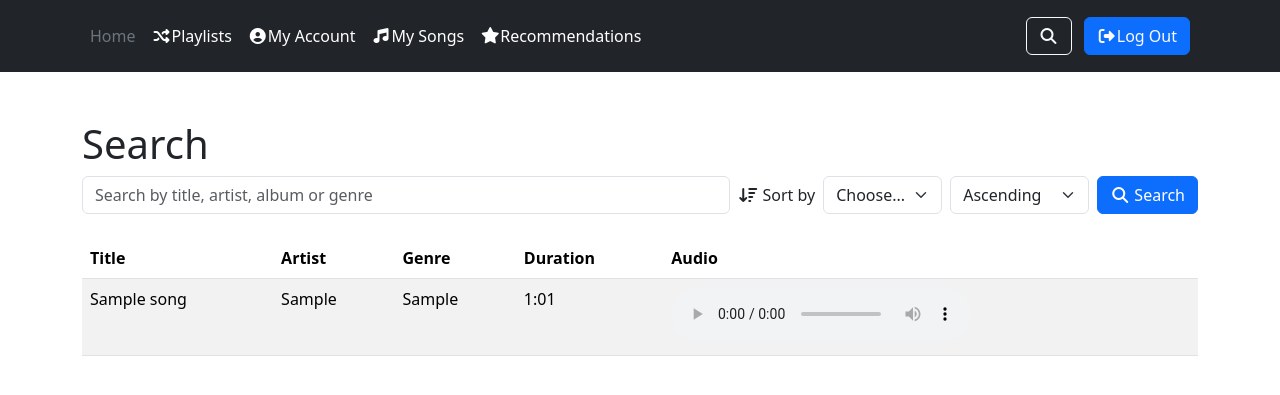
After one commit to CS4300-CS5300-FA26/team-7, a Django app: page /search/ in a window 1280 px wide. The commit adds this page. Shown: the top 395 px of the page. Run offline with Django 5.2, Linux system fonts and the light colour scheme; a user stored in the database is signed in; tables that the repository leaves empty hold one stand-in row (values such as "Sample post").

Commit message:
Added Sort ability and a new search page where sorting is available
Updated base.html and urls.py for new page.
Added search.html which is a new page for searching and sorting songs.
Updated views.py with new sorting and search functionality.

```diff
--- a/crate/templates/crate/base.html
+++ b/crate/templates/crate/base.html
@@ -28,7 +28,7 @@
             {% endif %}
           </ul>
 
-          <div class="text-end">
+          <div class="text-end d-flex align-items-center">
           {% if not user.is_authenticated %}
               <a class="btn btn-primary" href="{% url 'login' %}"><i class="fa-solid fa-right-to-bracket"></i>Log In</a>
               <a class="btn btn-warning" href="{% url 'signup' %}">Sign-up</a>
@@ -36,6 +36,7 @@
           <!-- Django 5+ requires a POST request to securely log out -->
             <form action="{% url 'logout' %}" method="post">
                 {% csrf_token %}
+                <a class="btn btn-outline-light me-2" href="{% url 'search' %}" title="Search" aria-label="Search"><i class="fa-solid fa-magnifying-glass"></i></a>
                 <button class="btn btn-primary text-light me-2" type="submit"><i class="fa-solid fa-right-from-bracket"></i>Log Out</button>
             </form>
           {% endif %}
--- /dev/null
+++ b/crate/templates/crate/search.html
@@ -0,0 +1,83 @@
+{% extends "crate/base.html" %}
+
+{% block title %}Search - Crate{% endblock %}
+
+{% block content %}
+<div class="container mt-5">
+    <h1>Search</h1>
+
+    <form method="get" action="{% url 'search' %}" class="row g-2 align-items-center mb-4" id="search-form">
+        <div class="col-12 col-md">
+            <input type="search" name="q" value="{{ q }}" class="form-control"
+                placeholder="Search by title, artist, album or genre" aria-label="Search songs">
+        </div>
+        <div class="col-auto">
+            <label for="sort-select" class="col-form-label"><i class="fa-solid fa-arrow-down-wide-short"></i> Sort
+                by</label>
+        </div>
+        <div class="col-auto">
+            <select name="sort" id="sort-select" class="form-select">
+                {% if not current_sort %}<option value="" selected disabled>Choose...</option>{% endif %}
+                {% for value in sort_choices %}
+                <option value="{{ value }}" {% if value == current_sort %}selected{% endif %}>{{ value|capfirst }}</option>
+                {% endfor %}
+            </select>
+        </div>
+        <div class="col-auto">
+            <select name="dir" id="sort-dir" class="form-select" aria-label="Sort direction">
+                <option value="asc" {% if current_dir == 'asc' %}selected{% endif %}>Ascending</option>
+                <option value="desc" {% if current_dir == 'desc' %}selected{% endif %}>Descending</option>
+            </select>
+        </div>
+        <div class="col-auto">
+            <button type="submit" class="btn btn-primary"><i class="fa-solid fa-magnifying-glass"></i> Search</button>
+        </div>
+    </form>
+
+    {% if songs %}
+    <table class="table table-striped">
+        <thead>
+            <tr>
+                <th>Title</th>
+                <th>Artist</th>
+                <th>Genre</th>
+                <th>Duration</th>
+                <th>Audio</th>
+            </tr>
+        </thead>
+        <tbody>
+            {% for song in songs %}
+            <tr>
+                <td>{{ song.title }}</td>
+                <td>{{ song.artist }}</td>
+                <td>{{ song.genre }}</td>
+                <td>{% if song.minutes is not None and song.seconds is not None %}{{ song.minutes }}:{{song.seconds|stringformat:"02d" }}{% endif %}</td>
+                <td>
+                    {% if song.audio_file %}
+                    <audio controls>
+                        <source src="{{ song.audio_file.url }}">
+                        Your browser does not support the audio element.
+                    </audio>
+                    {% else %}
+                    <em>No audio file</em>
+                    {% endif %}
+                </td>
+            </tr>
+            {% endfor %}
+        </tbody>
+    </table>
+    {% elif q %}
+    <p>No songs match your search.</p>
+    {% else %}
+    <p>No songs are currently available.</p>
+    {% endif %}
+</div>
+<script>
+    document.addEventListener('play', function (event) {
+        if (!(event.target instanceof HTMLAudioElement)) { return; }
+        document.querySelectorAll('audio').forEach(function (audio) {
+            if (audio !== event.target && !audio.paused) { audio.pause(); }
+        });
+    }, true);
+</script>
+{% endblock %}
--- a/crate/views.py
+++ b/crate/views.py
@@ -6,6 +6,8 @@ from django.contrib.auth.forms import UserCreationForm
 from django.views.decorators.http import require_POST
 from crate.models import Song, Playlist, read_audio_metadata
 from .forms import SongForm
+from django.db.models import Case, F, IntegerField, Q, When
+from django.db.models.functions import Lower
 
 #Imports for my_account view
 from django.contrib import messages
@@ -195,3 +197,61 @@ def song_delete(request, id):
     song = get_object_or_404(Song, id=id, user=request.user)   # other users' songs are a 404
     song.delete()
     return redirect('song_list')
+
+#The four current options to search by
+SORT_CHOICES = ['title', 'artist', 'genre', 'length']
+
+#Recieves songs, what to sort by, and wheter it is ascending or descending
+def sort_songs(songs, sort, direction):
+    descending = direction == 'desc'
+
+    def ordered(expression):
+        return expression.desc() if descending else expression.asc()
+
+    #Calculates total length of song in seconds for sorting purposes
+    if sort == 'length':
+        songs = songs.annotate(total_seconds=F('minutes') * 60 + F('seconds'))
+        primary = [
+            F('total_seconds').desc(nulls_last=True) if descending
+            else F('total_seconds').asc(nulls_last=True)
+        ]
+
+    #Makes it so songs without a genre will always appear at the bottom (May Change)
+    elif sort == 'genre':
+        songs = songs.annotate(
+            has_no_genre=Case(
+                When(genre='', then=1),
+                default=0,
+                output_field=IntegerField(),
+            ),
+        )
+        primary = ['has_no_genre', ordered(Lower('genre'))]
+    else:
+        primary = [ordered(Lower(sort))]
+
+    return songs.order_by(*primary, Lower('title'), 'id')
+
+@login_required
+def search(request):
+    songs = Song.objects.filter(user=request.user)
+
+    q = request.GET.get('q', '').strip()
+    if q:
+        songs = songs.filter(
+            Q(title__icontains=q) | Q(artist__icontains=q)
+            | Q(album__icontains=q) | Q(genre__icontains=q)
+        )
+
+    sort = request.GET.get('sort', '').strip().lower()
+    if sort not in SORT_CHOICES:
+        sort = ''
+    direction = 'desc' if request.GET.get('dir') == 'desc' else 'asc'
+    songs = sort_songs(songs, sort, direction) if sort else songs.order_by('id')
+
+    return render(request, 'crate/search.html', {
+        'songs': songs,
+        'q': q,
+        'sort_choices': SORT_CHOICES,
+        'current_sort': sort,
+        'current_dir': direction,
+    })
--- a/crateproject/urls.py
+++ b/crateproject/urls.py
@@ -28,6 +28,8 @@ urlpatterns = [
 
     path('song_list/', views.song_list, name='song_list'),
     path('songs/<int:id>/delete/', views.song_delete, name='song_delete'),
+
+    path('search/', views.search, name='search'),
 
     path('recommendations/', views.recommendations, name='recommendations'),
 
```
Also changed, not shown: crate/tests/test_sort.py (added, +118 -0 lines).
